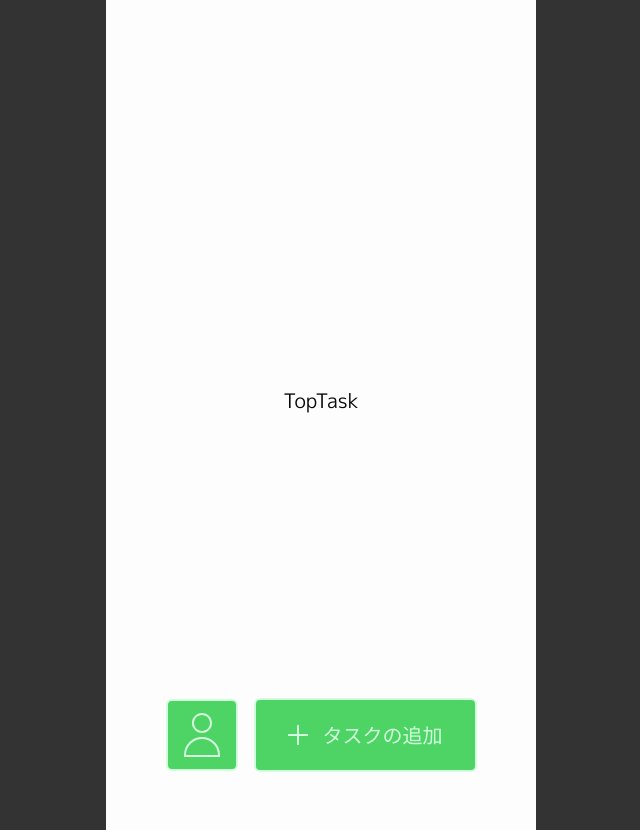
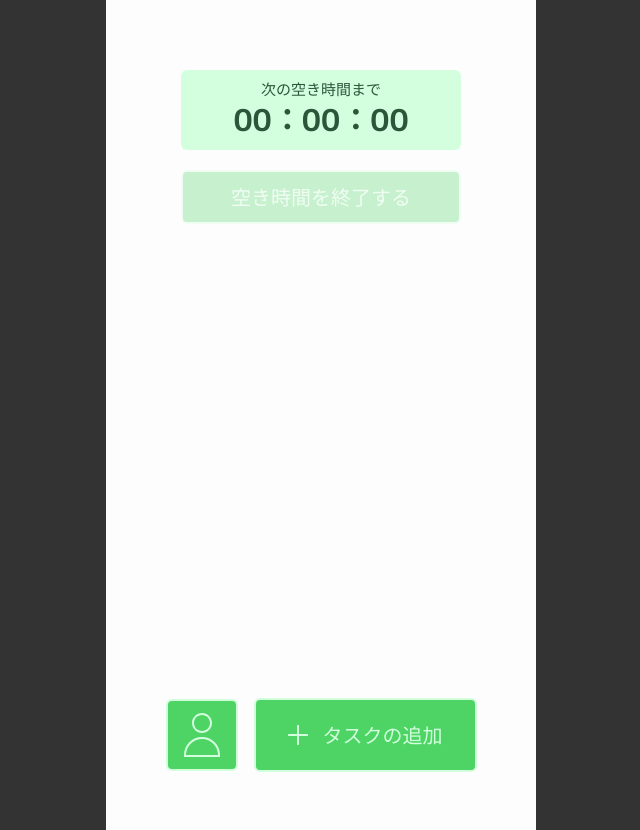
Before and after one commit to Tornado2024-AlphaC/You-DO, a Next.js app: page /top-task in a window 1280 px wide. Shown: the whole page, without its empty margins (319-959 px from the left). Built offline with nearby package versions, Linux system fonts and the light colour scheme.

Commit message:
feat: 空き時間タイマーのデザイン実装

```diff
--- /dev/null
+++ b/src/app/top-task/components/timer/ResetBtn.tsx
@@ -0,0 +1,25 @@
+import React from 'react';
+
+export const ResetBtn = () => {
+	return (
+		<div className="flex justify-center items-center">
+			<button className="w-[280px] bg-red-primary text-red-secondary border-2 border-red-secondary py-2 px-4 rounded-sm">
+				空き時間を終了する
+			</button>
+		</div>
+	);
+};
+
+// 非活性のボタン
+export const ResetBtnDisabled = () => {
+	return (
+		<div className="flex justify-center items-center">
+			<button
+				className="w-[280px] bg-green-primary text-green-secondary border-2 border-green-secondary py-2 px-4 rounded-sm opacity-30"
+				disabled
+			>
+				空き時間を終了する
+			</button>
+		</div>
+	);
+};
--- /dev/null
+++ b/src/app/top-task/components/timer/Timer.tsx
@@ -0,0 +1,23 @@
+import React from 'react';
+
+export const InTimer = () => {
+	return (
+		<div>
+			<div className="flex flex-col w-[280px] h-[80px] justify-center items-center text-red-quaternary bg-red-secondary rounded-sm">
+				<p className="text-xs">残り空き時間</p>
+				<p className=" text-2xl font-bold">00：00：00</p>
+			</div>
+		</div>
+	);
+};
+
+export const NextTimer = () => {
+	return (
+		<div>
+			<div className="flex flex-col w-[280px] h-[80px] justify-center items-center text-green-quaternary bg-green-secondary rounded-sm">
+				<p className="text-xs">次の空き時間まで</p>
+				<p className=" text-2xl font-bold">00：00：00</p>
+			</div>
+		</div>
+	);
+};
--- a/src/app/top-task/page.tsx
+++ b/src/app/top-task/page.tsx
@@ -1,14 +1,18 @@
 'use client';
 
 import Footer from '@/components/features/footer/Footer';
-import { DailySchedule, Profile, TaskList } from '@/constants/routing';
-import Link from 'next/link';
+
 import React from 'react';
+import { ResetBtn, ResetBtnDisabled } from './components/timer/ResetBtn';
+import { InTimer, NextTimer } from './components/timer/Timer';
 
 const TopTask = () => {
 	return (
 		<main>
-			<h1>TopTask</h1>
+			<div className="absolute top-0 my-14 space-y-4">
+				<NextTimer />
+				<ResetBtnDisabled />
+			</div>
 
 			<Footer />
 		</main>
```
